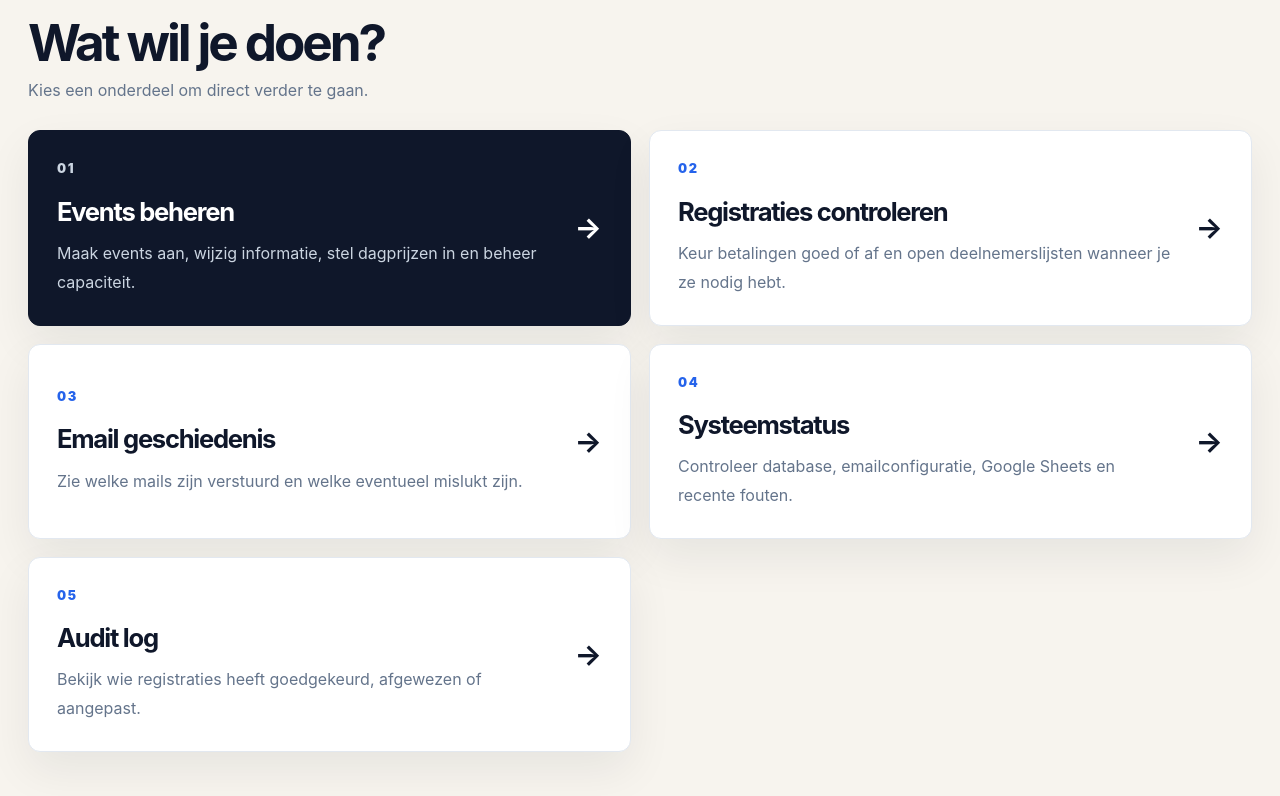
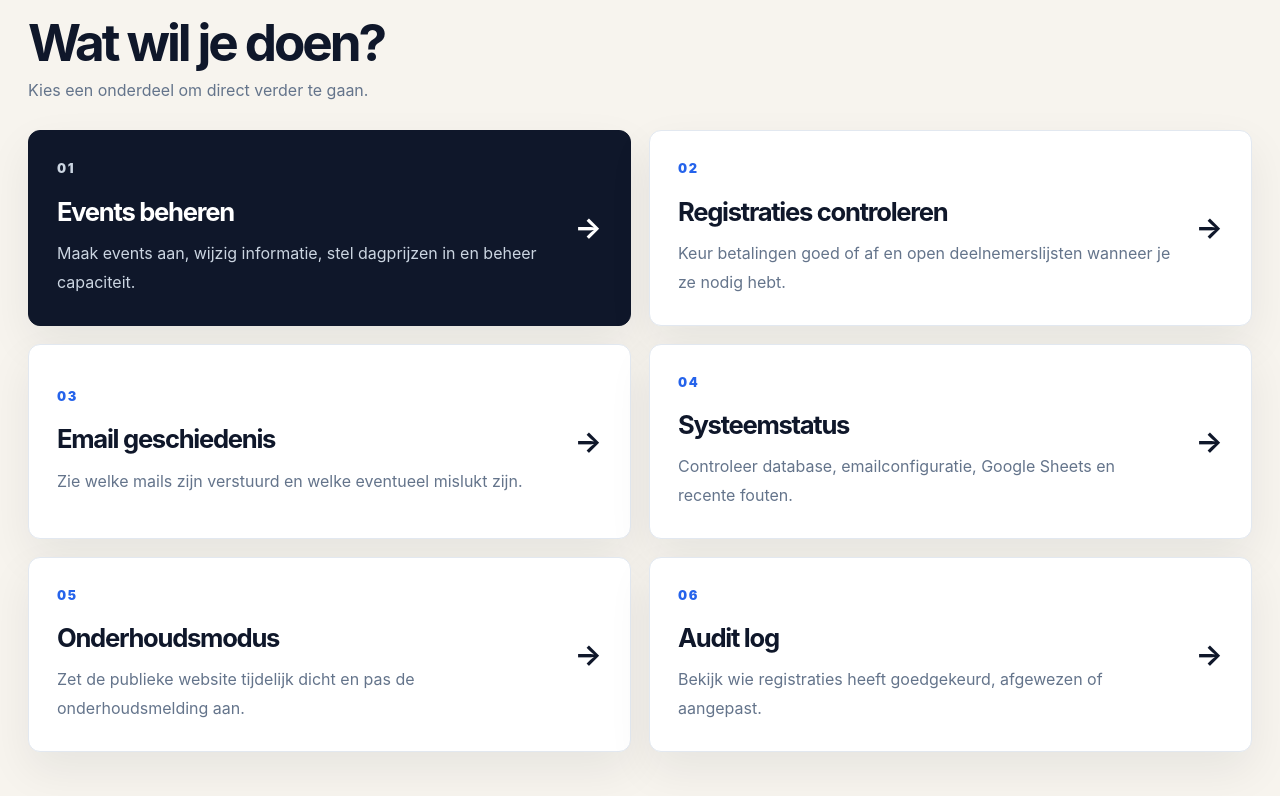
Before and after one commit to MichaelShaker/Conferenties, a Vue app in the folder frontend/: page /admin in a window 1280 px wide. Shown: the part 668-1464 px from the top of the page. Built offline with nearby package versions, Linux system fonts and the light colour scheme; no server answers; sample sign-in values are in the browser's storage.

Commit message:
Add maintenance mode shortcut to admin dashboard

```diff
--- a/frontend/src/views/AdminDashboardView.vue
+++ b/frontend/src/views/AdminDashboardView.vue
@@ -90,9 +90,19 @@
             <b>→</b>
           </RouterLink>
 
+          <RouterLink to="/admin/status" class="admin-action">
+            <div>
+              <span>05</span>
+              <h3>Onderhoudsmodus</h3>
+              <p>Zet de publieke website tijdelijk dicht en pas de onderhoudsmelding aan.</p>
+            </div>
+
+            <b>→</b>
+          </RouterLink>
+
           <RouterLink to="/admin/audit" class="admin-action">
             <div>
-              <span>05</span>
+              <span>06</span>
               <h3>Audit log</h3>
               <p>Bekijk wie registraties heeft goedgekeurd, afgewezen of aangepast.</p>
             </div>
```
